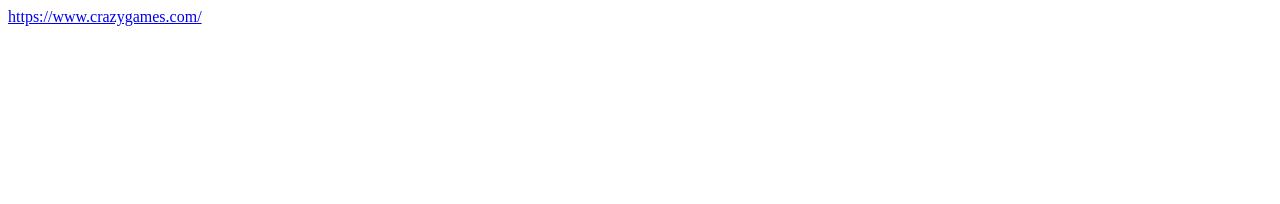
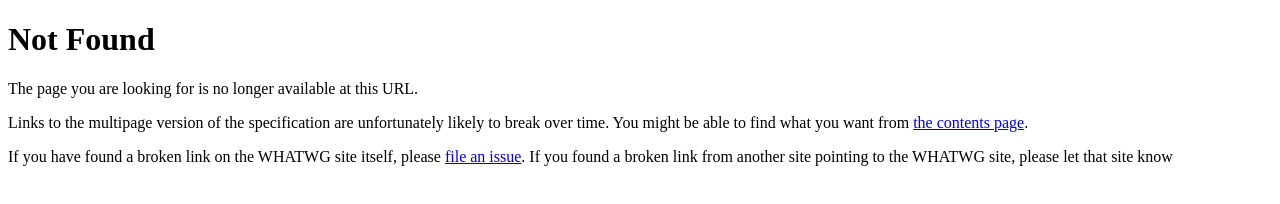
Before and after one commit to jjjjjjjughou/jjjjjjjughou, a plain HTML site: page index.html in a window 1280 px wide. Drawn offline with Linux system fonts and the light colour scheme.

Commit message:
Update index.html
kk

```diff
--- a/index.html
+++ b/index.html
@@ -1 +1,22 @@
-<p><a data-fr-linked="true" href="https://www.crazygames.com/">https://www.crazygames.com/</a></p>
+<!DOCTYPE html>
+<script src="/link-fixup.js" defer></script>
+<title>404 Not Found</title>
+<style>
+ body.loading div.failed, body.failed div.loading, div.failed { display: none; }
+ body.loading div.loading, body.failed div.failed, div.loading { display: block; }
+</style>
+<body onload="document.body.className = 'failed'">
+<script>document.body.className = 'loading'</script>
+<div class="loading">
+ <p>Loading...</p>
+</div>
+<div class="failed">
+ <h1>Not Found</h1>
+ <p>The page you are looking for is no longer available at this URL.</p>
+ <p>Links to the multipage version of the specification are
+ unfortunately likely to break over time. You might be able to find
+ what you want from <a href="/multipage/">the contents page</a>.</p>
+ <p>If you have found a broken link on the WHATWG site itself, please
+ <a href="shellshock.io">file an issue</a>.
+ If you found a broken link from another site pointing to the WHATWG site,
+ please let that site know
```
